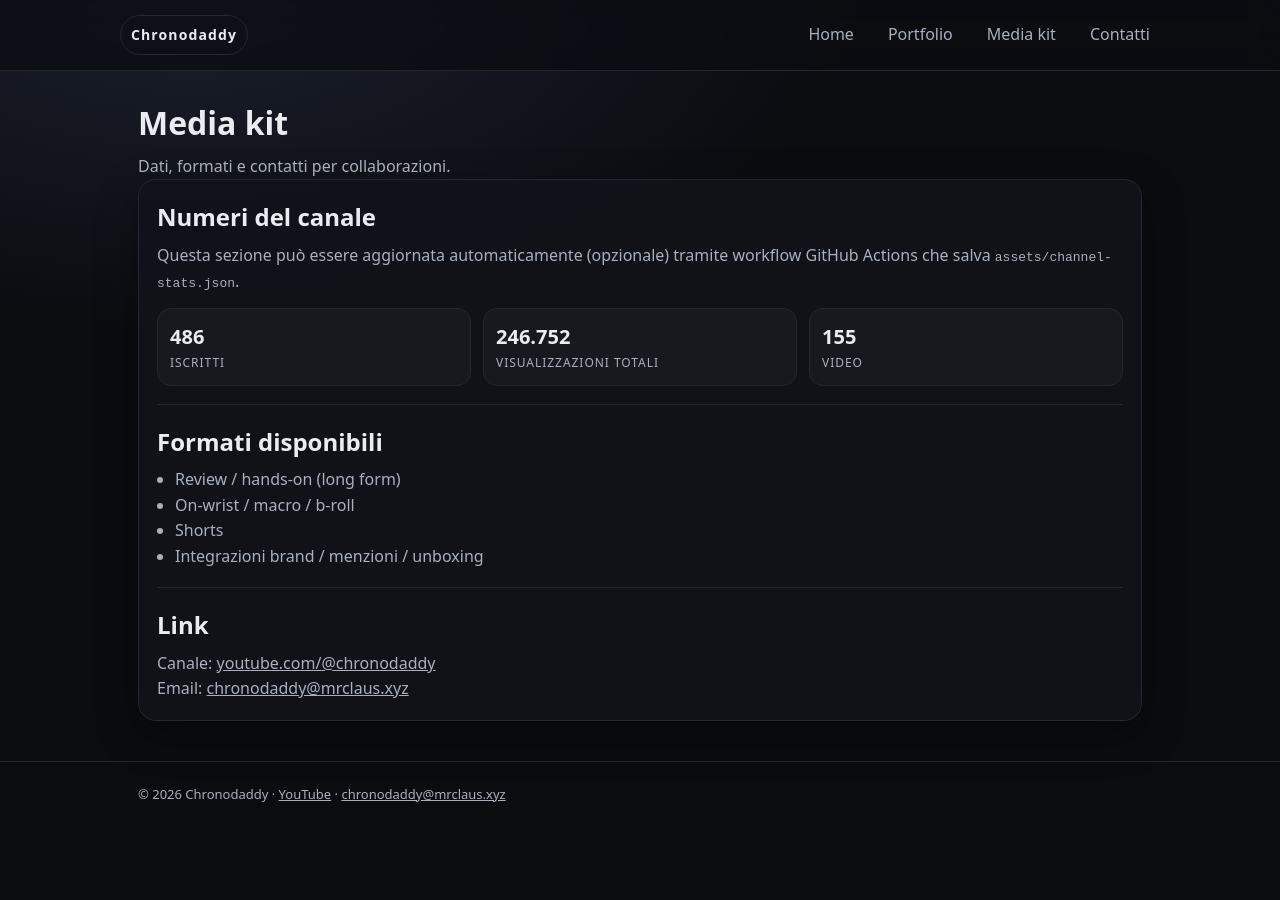
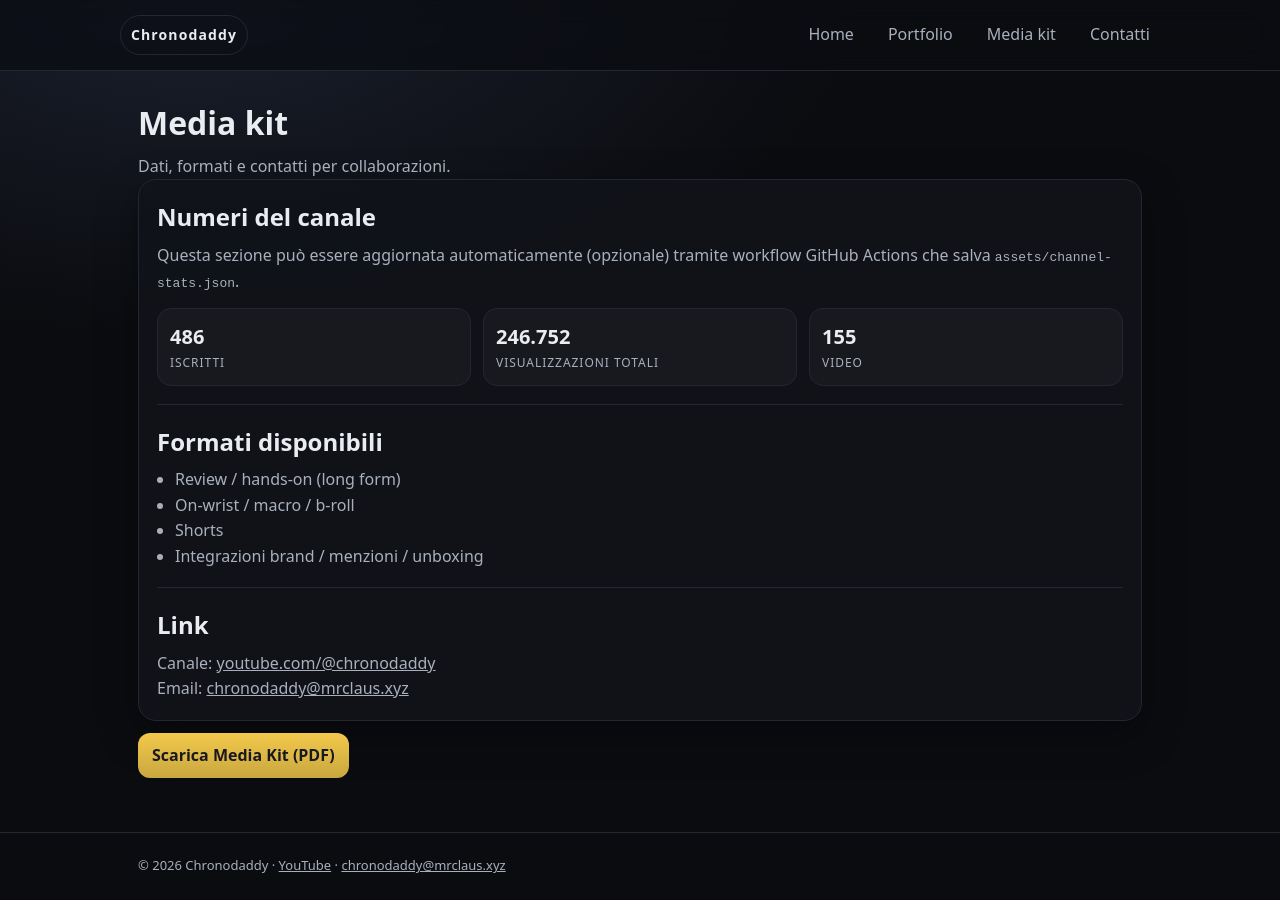
Before and after one commit to claudiostoduto/chronodaddy, a Jekyll site: the page built from _pages/media-kit.md, in a window 1280 px wide. Built offline with Jekyll 4.4.1, drawn with Linux system fonts in a browser that asks for light colours.

Commit message:
Add download link for Media Kit PDF
Added a link to download the Media Kit in PDF format.

```diff
--- a/_pages/media-kit.md
+++ b/_pages/media-kit.md
@@ -44,6 +44,12 @@ permalink: /media-kit/
   </p>
 </div>
 
+<p style="margin-top:12px;">
+  <a class="btn" href="{{ '/assets/media-kit.pdf' | relative_url }}" target="_blank" rel="noopener">
+    Scarica Media Kit (PDF)
+  </a>
+</p>
+
 <script>
 (async function(){
   try{
```
